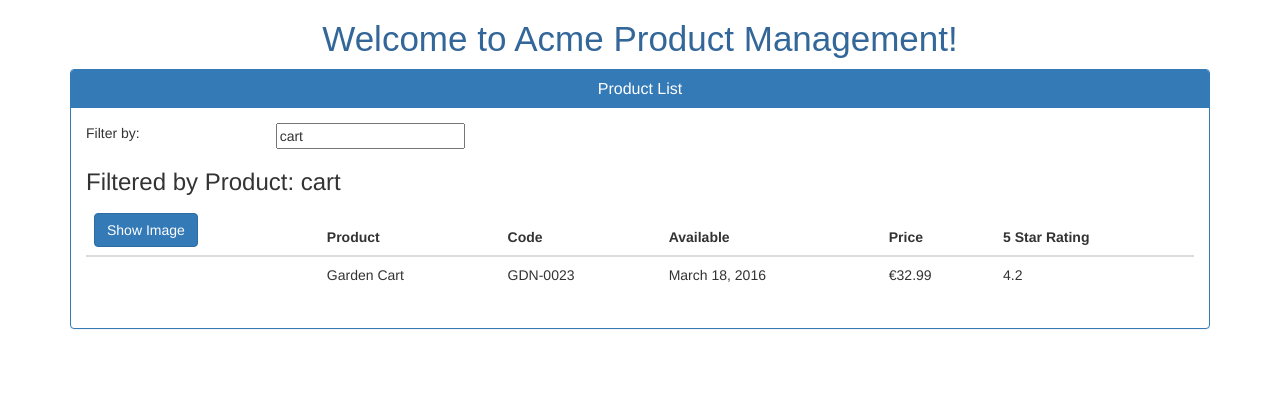
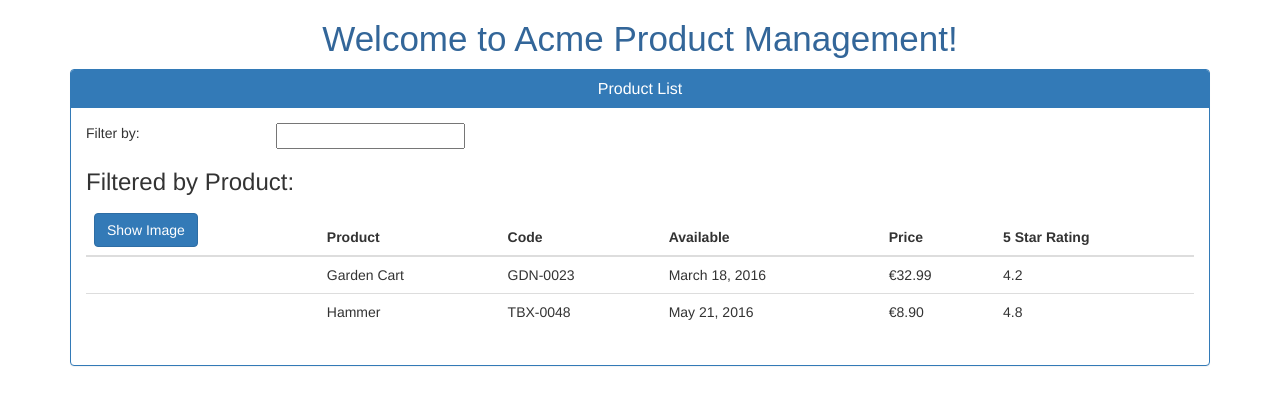
Before and after one commit to charlie8x/firstApp, an Angular app: page / in a window 1280 px wide. Shown: the top 404 px of the page. Built offline with nearby package versions, Linux system fonts and the light colour scheme.

Commit message:
change name

```diff
--- a/src/app/products/product-list.component.ts
+++ b/src/app/products/product-list.component.ts
@@ -18,7 +18,7 @@
   imageWidth: number = 50;
   imageMargin: number = 2;
   showImage: boolean = false;
-  listFilter: string = 'cart';
+  listFilter: string = '';
   products: IProduct[] = [
     {
       'productId': 2,
```
